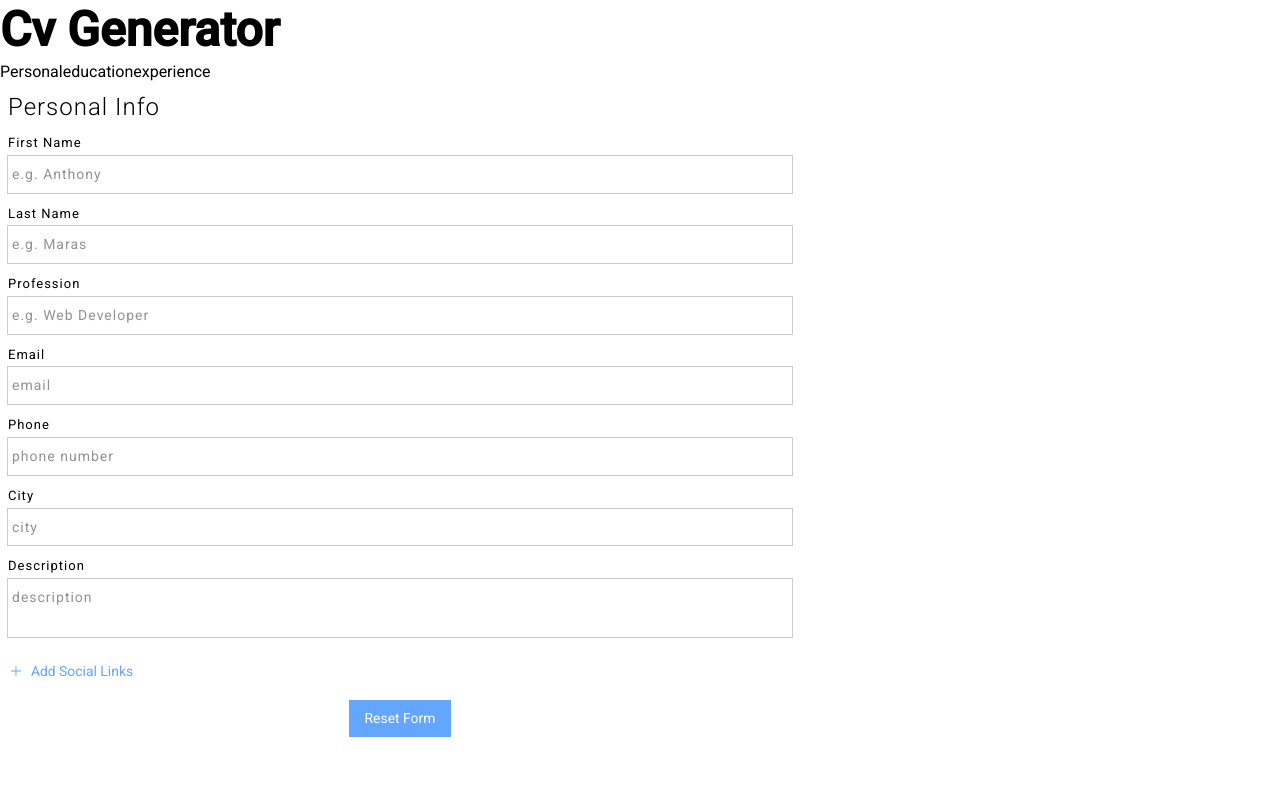
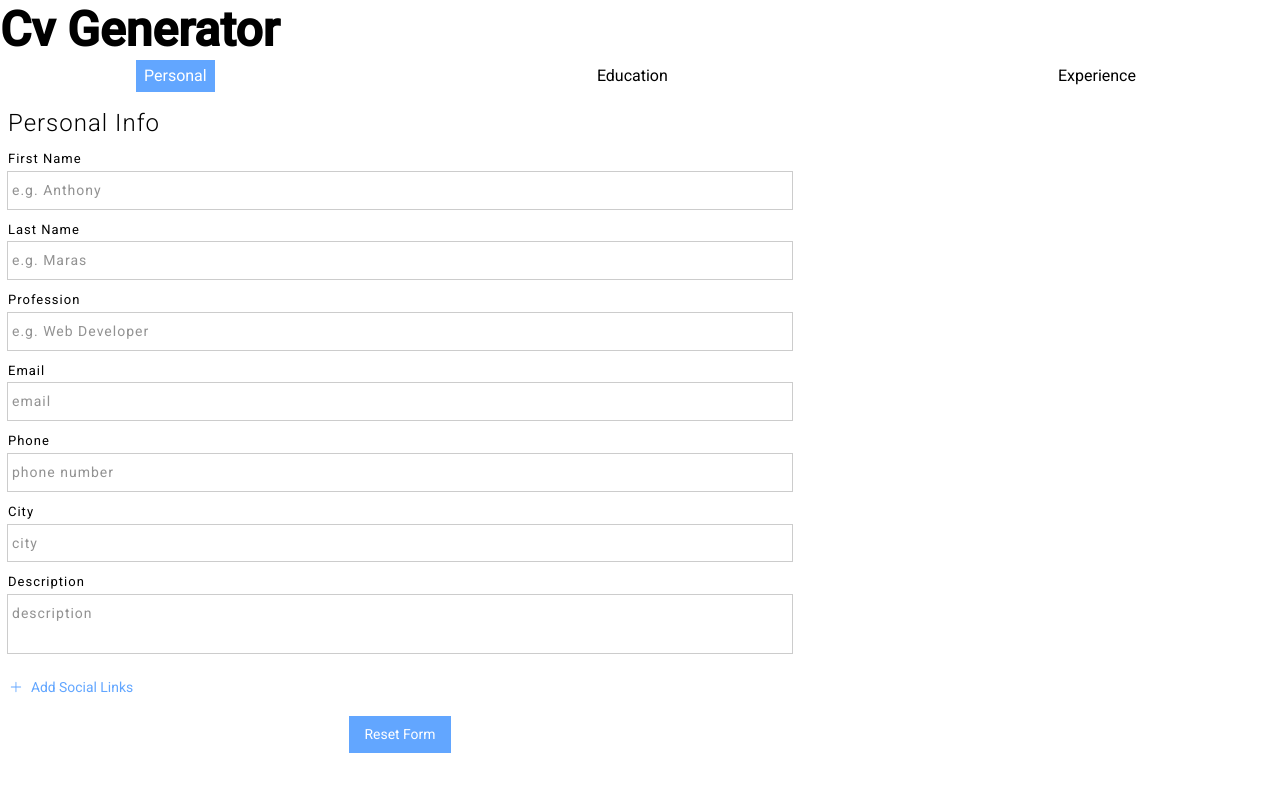
Before and after one commit to anmaras/cv-project, a React (Create React App) app: page / in a window 1280 px wide. Shown: the top 792 px of the page. Built offline with nearby package versions, Linux system fonts and the light colour scheme.

Commit message:
navlink style added

```diff
--- a/src/Components/Form/Form.module.css
+++ b/src/Components/Form/Form.module.css
@@ -6,6 +6,30 @@
   display: grid;
   padding-inline: 0.5rem;
   overflow: auto;
+}
+
+.form-page-links-container {
+  /* margin-top: 1rem; */
+  margin: auto;
+  padding-inline: 0.5rem;
+  padding-bottom: 0.5rem;
+  display: flex;
+  justify-content: space-between;
+  gap: 1rem;
+  text-transform: capitalize;
+  /* border-bottom: 1px solid var(--light-grey); */
+  width: 80%;
+}
+
+.form-page-link,
+.active-form-page-link {
+  padding-inline: 0.5rem;
+  padding-block: 0.25rem;
+}
+
+.active-form-page-link {
+  background-color: var(--darker-blue-color);
+  color: var(--white);
 }
 
 .form-title {
```
